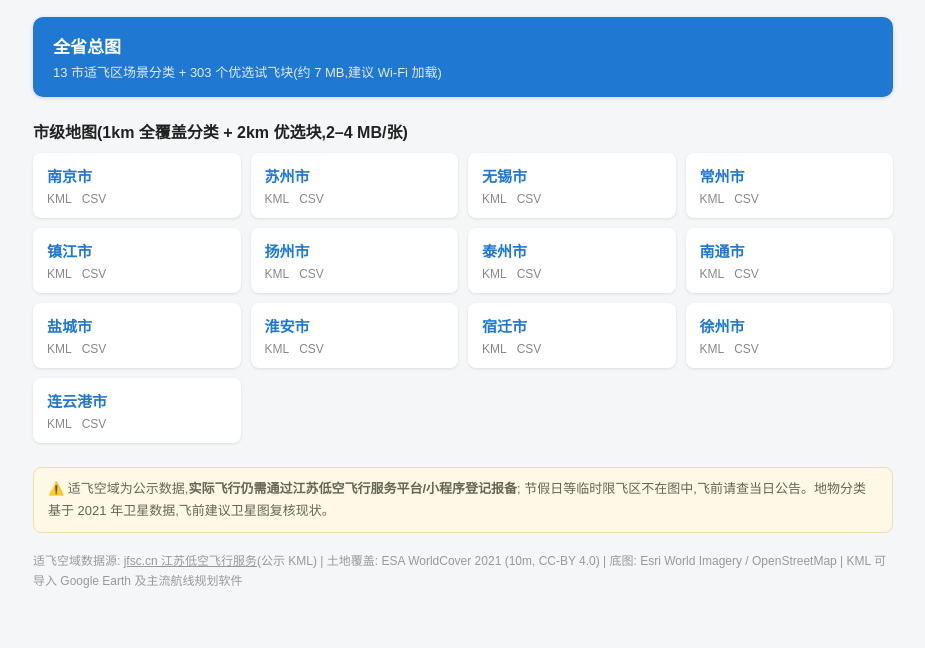
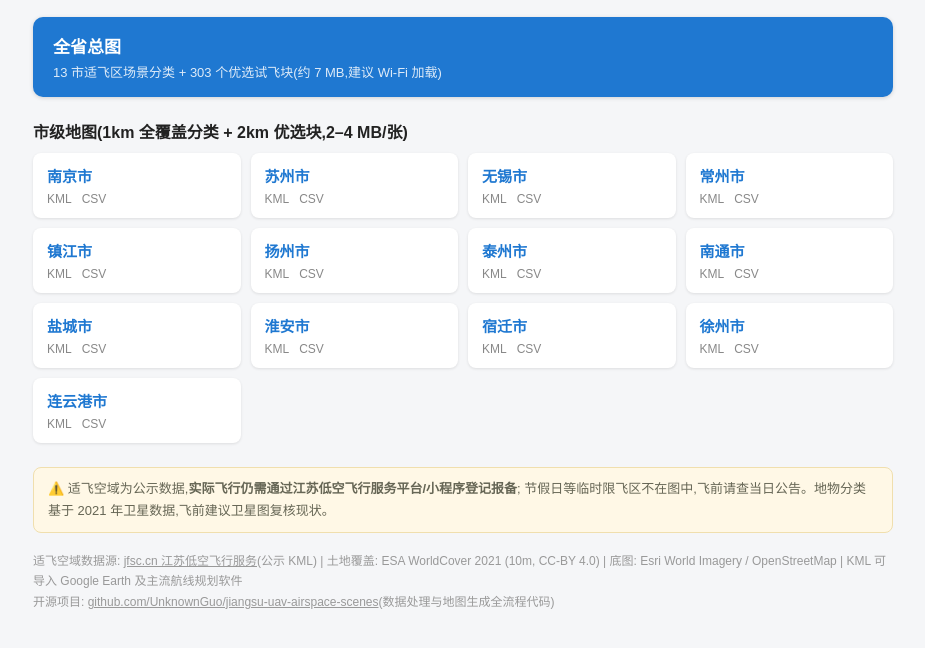
Before and after one commit to UnknownGuo/jiangsu-uav-airspace-scenes, a plain HTML site: page web/index.html in a window 1280 px wide. Shown: the part 116-764 px from the top of the page, without its empty margins (177-1102 px from the left). Drawn offline with Linux system fonts and the light colour scheme.

Commit message:
feat: 入口页底部增加 GitHub 项目链接

```diff
--- a/web/index.html
+++ b/web/index.html
@@ -72,7 +72,8 @@
 
   <div class="foot">适飞空域数据源: <a href="https://www.jfsc.cn">jfsc.cn 江苏低空飞行服务</a>(公示 KML) |
     土地覆盖: ESA WorldCover 2021 (10m, CC-BY 4.0) | 底图: Esri World Imagery / OpenStreetMap |
-    KML 可导入 Google Earth 及主流航线规划软件</div>
+    KML 可导入 Google Earth 及主流航线规划软件<br>
+    开源项目: <a href="https://github.com/UnknownGuo/jiangsu-uav-airspace-scenes">github.com/UnknownGuo/jiangsu-uav-airspace-scenes</a>(数据处理与地图生成全流程代码)</div>
 </div>
 </body>
 </html>
```
